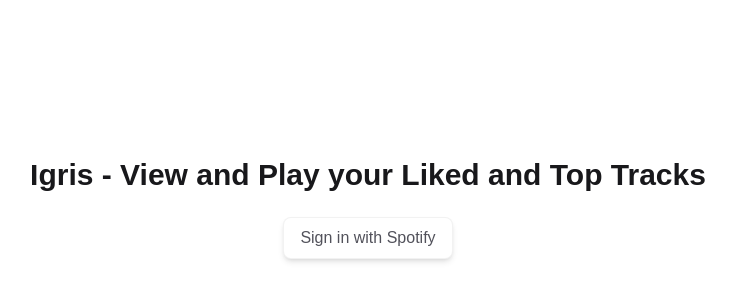
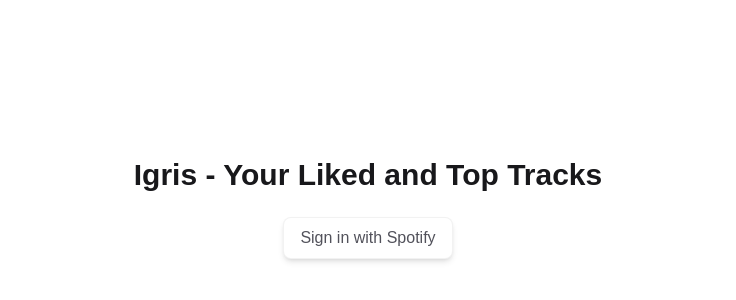
Before and after one commit to sswtshoo/igris, a Next.js app: page / in a window 1280 px wide. Shown: the part 192-492 px from the top of the page, without its empty margins (272-1008 px from the left). Built offline with nearby package versions, Linux system fonts and the light colour scheme; no server answers.

Commit message:
centering

```diff
--- a/app/songs/page.tsx
+++ b/app/songs/page.tsx
@@ -100,7 +100,7 @@
   const songs: Track[] = data?.tracks || [];
   return (
     <div className="px-2 sm:px-4 md:px-8 py-4 sm:py-6 max-w-[1320px] mx-auto w-full mt-16 sm:mt-20">
-      <div className="flex items-center gap-2 sm:gap-4 mb-4">
+      <div className="flex items-center justify-center sm:justify-start gap-2 sm:gap-4 mb-4">
         <h1 className="text-lg sm:text-xl font-medium sm:font-semibold text-zinc-950 ml-2 sm:ml-4">
           Liked Songs
         </h1>
--- a/components/LandingPage.tsx
+++ b/components/LandingPage.tsx
@@ -12,7 +12,7 @@
     return (
       <main className="flex h-screen flex-col items-center justify-center">
         <div className="text-center">
-          <h1 className="text-4xl font-bold text-zinc-800">Welcome to Igris</h1>
+          <h1 className="text-4xl font-bold text-zinc-800"></h1>
           <p className="mb-4">You are logged in as {session.user?.name}</p>
           <motion.button
             initial={{
@@ -49,7 +49,7 @@
     <main className="flex h-screen w-screen flex-col items-center justify-center">
       <div className="text-center">
         <h1 className="text-xl sm:text-2xl lg:text-3xl font-semibold mb-6 text-zinc-900">
-          Igris - View and Play your Liked and Top Tracks
+          Igris - Your Liked and Top Tracks
         </h1>
         <motion.button
           onClick={() => signIn('spotify')}
```
